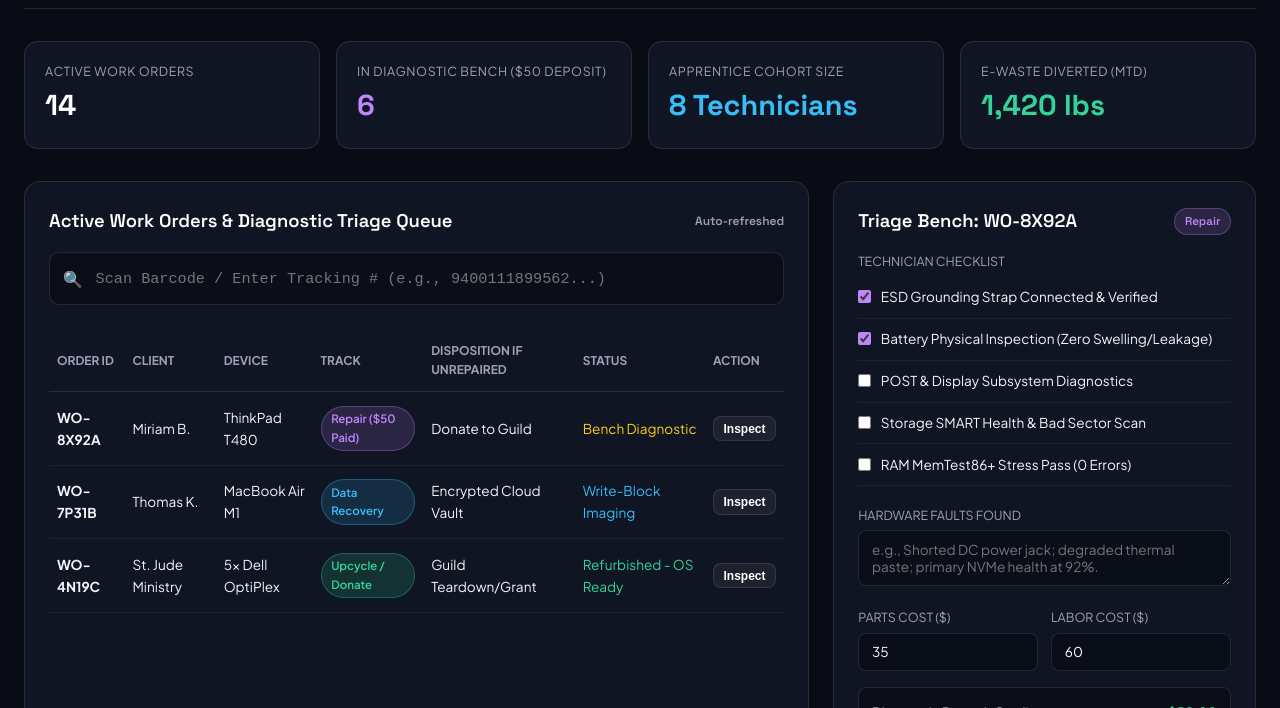
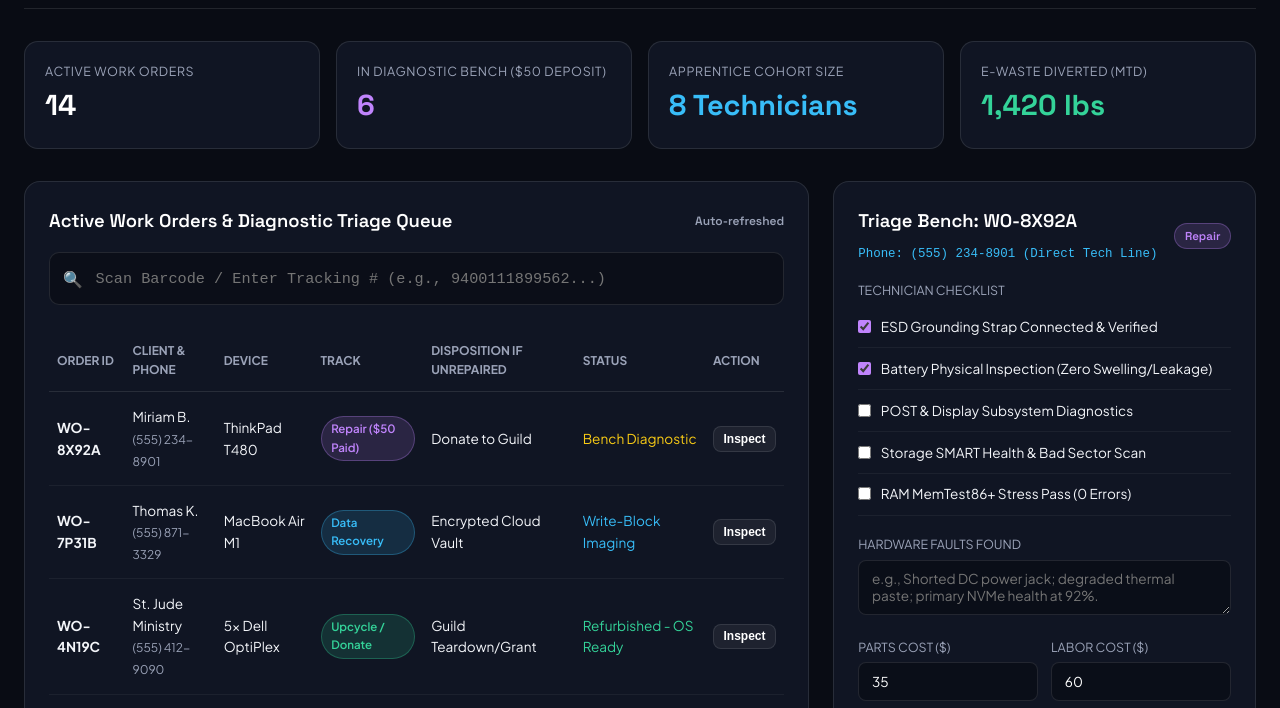
Before and after one commit to noahnemo-rgb/ONE-Ewaste-Emporia, a website: page public/admin.html in a window 1280 px wide. Shown: the part 92-800 px from the top of the page. Drawn offline with Linux system fonts and the light colour scheme.

Commit message:
Add files via upload

```diff
--- a/public/admin.html
+++ b/public/admin.html
@@ -122,7 +122,7 @@
         <thead>
           <tr>
             <th>Order ID</th>
-            <th>Client</th>
+            <th>Client & Phone</th>
             <th>Device</th>
             <th>Track</th>
             <th>Disposition If Unrepaired</th>
@@ -133,7 +133,7 @@
         <tbody id="orderTableBody">
           <tr>
             <td><strong>WO-8X92A</strong></td>
-            <td>Miriam B.</td>
+            <td>Miriam B.<br><span style='font-size:0.75rem; color:var(--muted);'>(555) 234-8901</span></td>
             <td>ThinkPad T480</td>
             <td><span class="tag tag-repair">Repair ($50 Paid)</span></td>
             <td>Donate to Guild</td>
@@ -142,7 +142,7 @@
           </tr>
           <tr>
             <td><strong>WO-7P31B</strong></td>
-            <td>Thomas K.</td>
+            <td>Thomas K.<br><span style='font-size:0.75rem; color:var(--muted);'>(555) 871-3329</span></td>
             <td>MacBook Air M1</td>
             <td><span class="tag tag-recovery">Data Recovery</span></td>
             <td>Encrypted Cloud Vault</td>
@@ -151,7 +151,7 @@
           </tr>
           <tr>
             <td><strong>WO-4N19C</strong></td>
-            <td>St. Jude Ministry</td>
+            <td>St. Jude Ministry<br><span style='font-size:0.75rem; color:var(--muted);'>(555) 412-9090</span></td>
             <td>5x Dell OptiPlex</td>
             <td><span class="tag tag-donation">Upcycle / Donate</span></td>
             <td>Guild Teardown/Grant</td>
@@ -165,7 +165,10 @@
     <!-- Right: Technician Triage & Estimate Builder -->
     <div class="panel">
       <div class="panel-title">
-        <span id="activeOrderTitle">Triage Bench: WO-8X92A</span>
+        <div>
+          <span id="activeOrderTitle" style="display:block;">Triage Bench: WO-8X92A</span>
+          <span id="activeOrderPhone" style="font-size: 0.78rem; color: var(--accent-blue); font-family: monospace;">Phone: (555) 234-8901 (Direct Tech Line)</span>
+        </div>
         <span class="tag tag-repair" id="activeOrderTag">Repair</span>
       </div>
 
@@ -223,8 +226,10 @@
       document.getElementById('netEstimateVal').innerText = `$${net.toFixed(2)}`;
     }
 
-    function selectOrder(id, device, client, type) {
+    function selectOrder(id, device, client, type, phone = '(555) 234-8901') {
       document.getElementById('activeOrderTitle').innerText = `Triage Bench: ${id} (${device})`;
+      const phoneEl = document.getElementById('activeOrderPhone');
+      if (phoneEl) phoneEl.innerText = `Phone: ${phone} (Direct Tech Line)`;
     }
 
     function handleScan(e) {
```
Also changed, not shown: public/index.html (+5 -0 lines).
